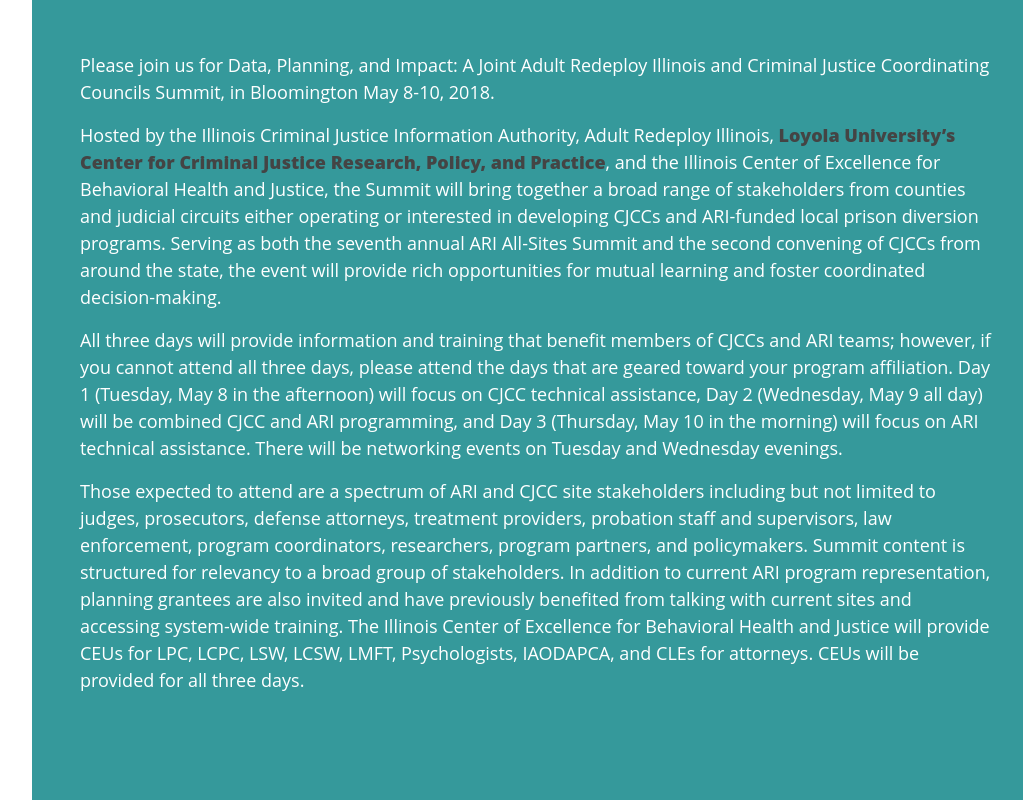
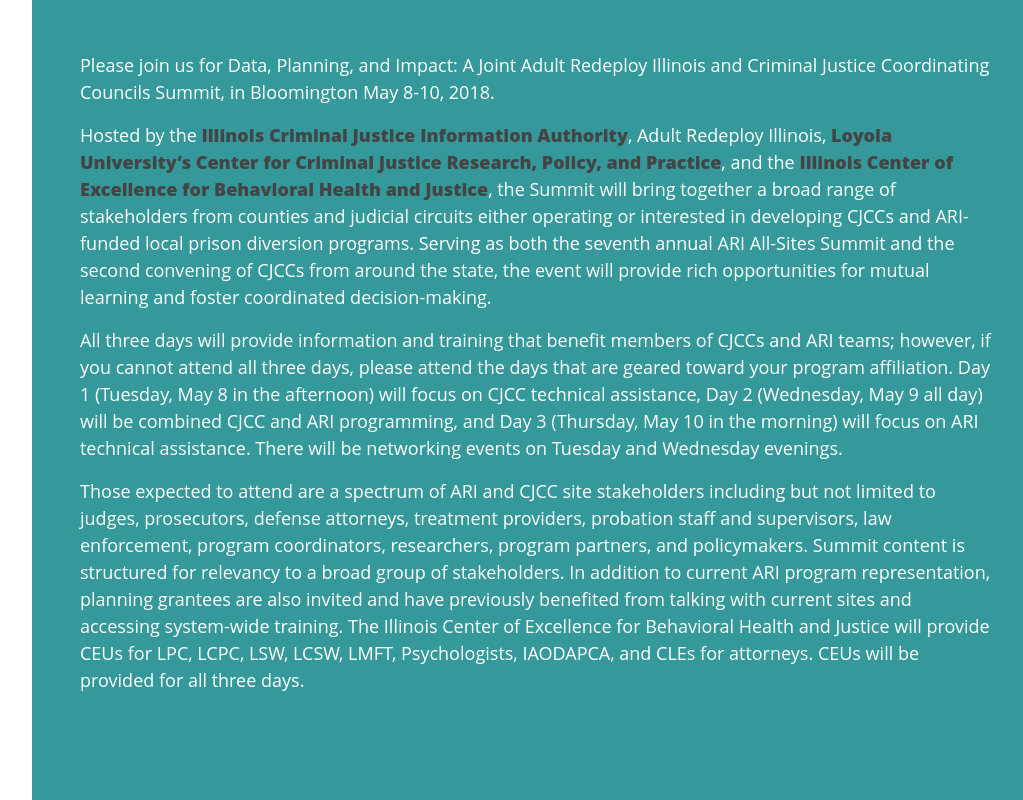
Before and after one commit to ICJIA/icjia-all-sites-summit-2018, a Vue app: page / in a window 1280 px wide. Shown: the part 1100-1900 px from the top of the page, without its empty margins (240-1263 px from the left). Built offline with nearby package versions, Linux system fonts and the light colour scheme.

Commit message:
Update links

```diff
--- a/src/App.vue
+++ b/src/App.vue
@@ -50,7 +50,7 @@
             </a>
             <div class="navFooterCopy">&copy;2018 Illinois Criminal Justice Information Authority</div>
             <div class="navFooterCopy">
-              <a href="">GitHub</a>
+              <a href="https://github.com/ICJIA/icjia-all-sites-summit-2018">GitHub</a>
             </div>
           </li>
         </ul>
@@ -275,9 +275,15 @@
     }
 
     .navFooterCopy {
-      font-size: 9px;
-      color: #eee;
+      font-size: 12px;
+      color: #fff !important;
       padding-bottom: 15px !important;
+    }
+
+    .navFooterCopy a {
+
+      color: #ccc !important;
+
     }
   }
 
--- a/src/components/Home.vue
+++ b/src/components/Home.vue
@@ -38,13 +38,15 @@
               <p>Please join us for Data, Planning, and Impact: A Joint Adult Redeploy Illinois and Criminal Justice Coordinating
                 Councils Summit, in Bloomington May 8-10, 2018.
               </p>
-              <p>Hosted by the Illinois Criminal Justice Information Authority, Adult Redeploy Illinois,
-                <a href="https://www.luc.edu/ccj/" class="heavy">Loyola University’s Center for Criminal Justice Research, Policy, and Practice</a>, and the Illinois Center
-                of Excellence for Behavioral Health and Justice, the Summit will bring together a broad range of stakeholders
-                from counties and judicial circuits either operating or interested in developing CJCCs and ARI-funded local
-                prison diversion programs. Serving as both the seventh annual ARI All-Sites Summit and the second convening
-                of CJCCs from around the state, the event will provide rich opportunities for mutual learning and foster
-                coordinated decision-making.</p>
+              <p>Hosted by the
+                <a href="http://www.icjia.state.il.us/" class="heavy">Illinois Criminal Justice Information Authority</a>,
+                <a href="http://www.icjia.state.il.us/redeploy" class="heavy"></a>Adult Redeploy Illinois</a>,
+                <a href="https://www.luc.edu/ccj/" class="heavy">Loyola University’s Center for Criminal Justice Research, Policy, and Practice</a>, and the
+                <a href="http://www.ilcoe.us/" class="heavy">Illinois Center of Excellence for Behavioral Health and Justice</a>, the Summit will bring together a broad
+                range of stakeholders from counties and judicial circuits either operating or interested in developing CJCCs
+                and ARI-funded local prison diversion programs. Serving as both the seventh annual ARI All-Sites Summit and
+                the second convening of CJCCs from around the state, the event will provide rich opportunities for mutual
+                learning and foster coordinated decision-making.</p>
               <p>All three days will provide information and training that benefit members of CJCCs and ARI teams; however,
                 if you cannot attend all three days, please attend the days that are geared toward your program affiliation.
                 Day 1 (Tuesday, May 8 in the afternoon) will focus on CJCC technical assistance, Day 2 (Wednesday, May 9
@@ -139,14 +141,15 @@
           <h2 class="mb-5 primary">About The Illinois Center of Excellence for Behavioral Health and Justice</h2>
           <div class="d-flex flex-column flex-md-row mb-5">
             <div class="mr-auto">
-              <p>Since its opening in 2012, the Center of Excellence has worked throughout Illinois to reduce the overrepresentation
-                of persons with behavioral health disorders in the criminal justice system. The expertise of the Center of
-                Excellence staff in the law and behavioral health fields has allowed it to deliver invaluable training and
-                technical assistance to diverse stakeholders, including but not limited to problem-solving courts, law enforcement
-                personnel, and treatment providers in all 102 counties. The Center of Excellence has also developed important
-                working relationships both in Illinois and nationally that facilitate its ability to fulfill its mission
-                to equip communities to appropriately respond to the needs of persons with behavioral health disorders who
-                are involved with the criminal justice system.</p>
+              <p>Since its opening in 2012, the
+                <a href="http://www.ilcoe.us/" class="heavy primary">Center of Excellence</a> has worked throughout Illinois to reduce the overrepresentation of persons with
+                behavioral health disorders in the criminal justice system. The expertise of the Center of Excellence staff
+                in the law and behavioral health fields has allowed it to deliver invaluable training and technical assistance
+                to diverse stakeholders, including but not limited to problem-solving courts, law enforcement personnel,
+                and treatment providers in all 102 counties. The Center of Excellence has also developed important working
+                relationships both in Illinois and nationally that facilitate its ability to fulfill its mission to equip
+                communities to appropriately respond to the needs of persons with behavioral health disorders who are involved
+                with the criminal justice system.</p>
 
 
 
```
